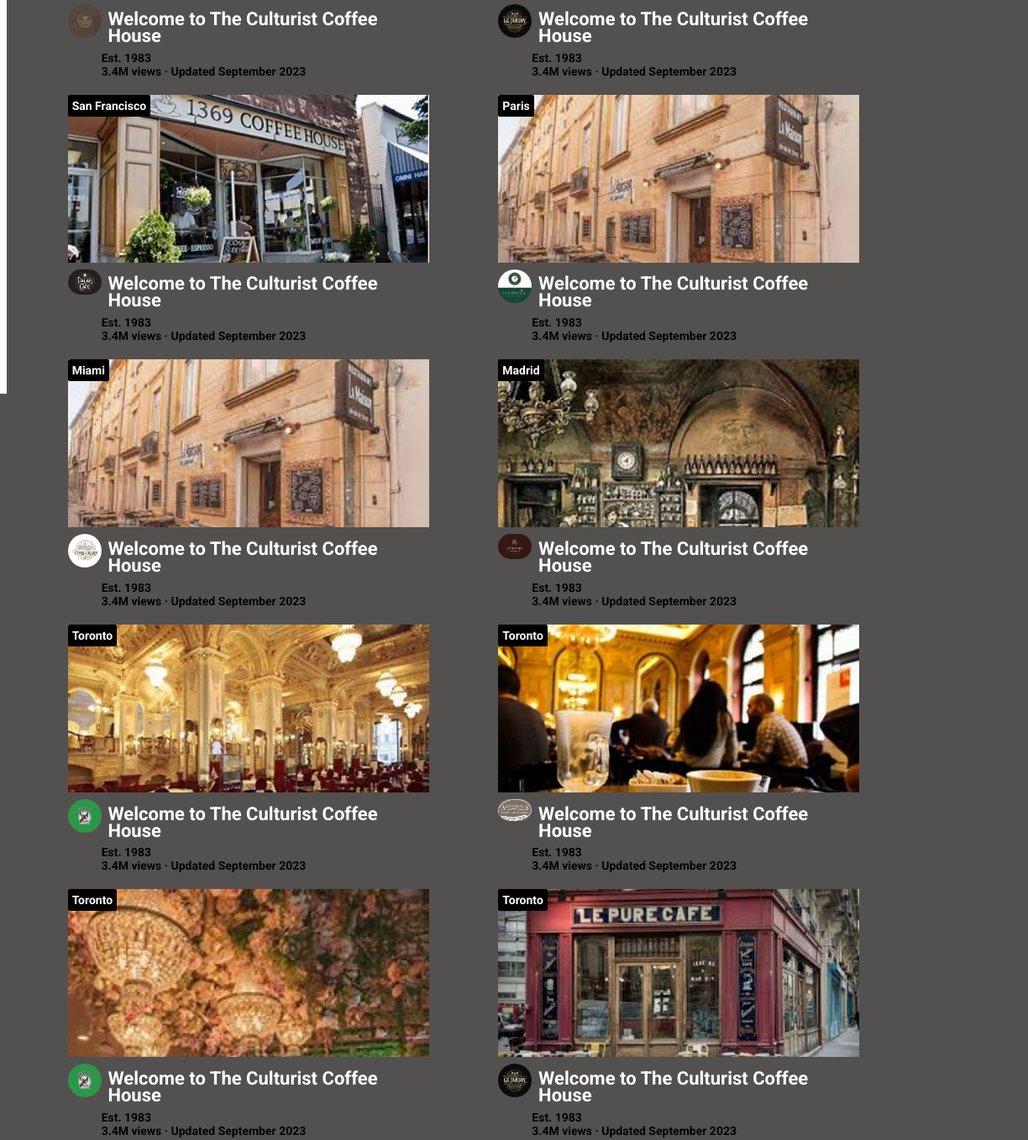
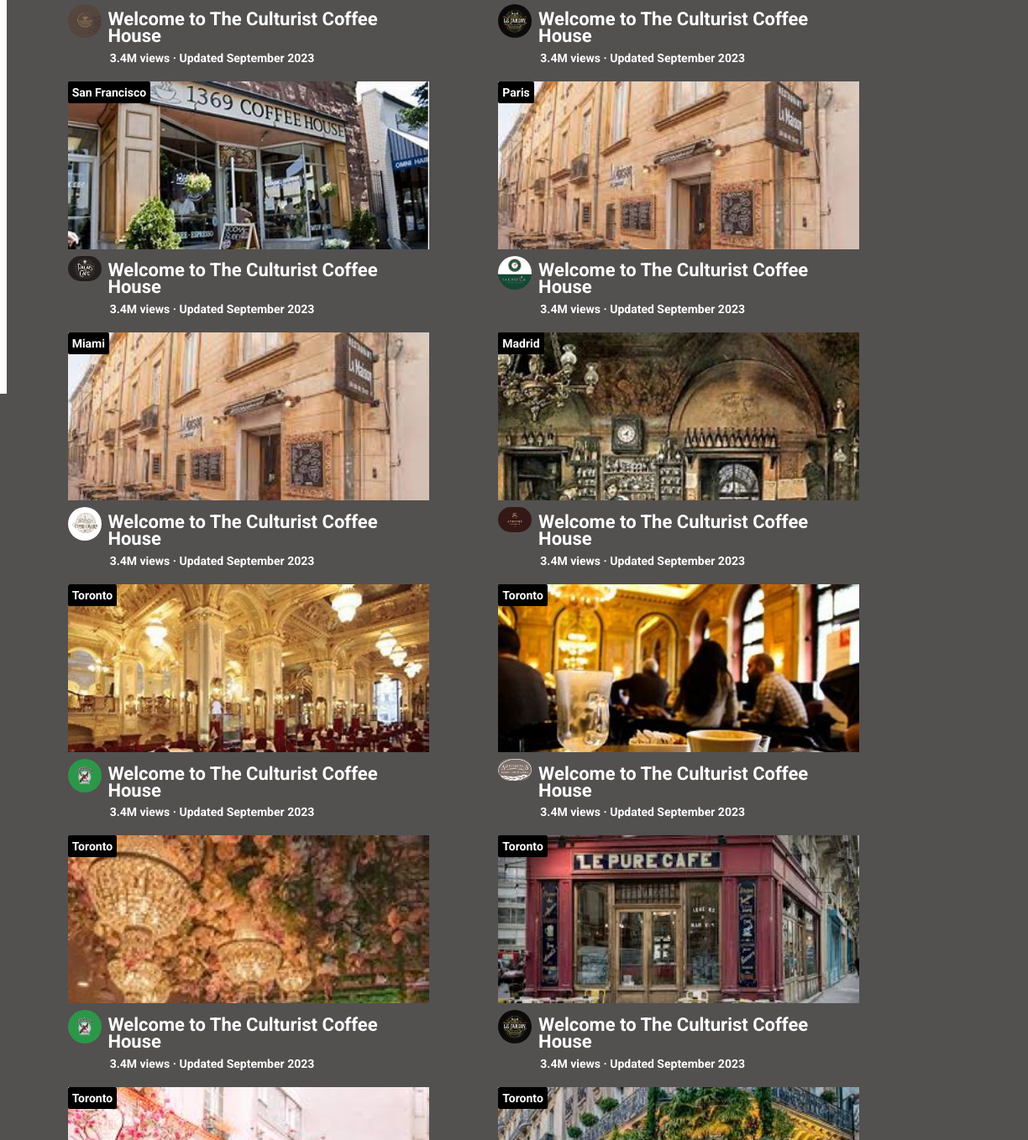
Before and after one commit to JosieSavill/coffee-hub, a plain HTML site: page index.html in a window 1280 px wide. Shown: the part 331-1689 px from the top of the page at 84% size, 56-1280 px from the left. Drawn offline with Linux system fonts and the light colour scheme.

Commit message:
updated thumbnail css

```diff
--- a/index.html
+++ b/index.html
@@ -85,9 +85,6 @@
                             <p class="coffee-shop-title">
                                 Welcome to The Culturist Coffee House
                             </p>
-                            <p class="date-established">
-                                Est. 1983
-                            </p>
                             <p class="views-date">
                                 3.4M views · Updated September 2023
                             </p>
@@ -107,9 +104,6 @@
                         <div class="video-info">
                             <p class="coffee-shop-title">
                                 Welcome to The Culturist Coffee House
-                            </p>
-                            <p class="date-established">
-                                Est. 1983
                             </p>
                             <p class="views-date">
                                 3.4M views · Updated September 2023
@@ -131,9 +125,6 @@
                             <p class="coffee-shop-title">
                                 Welcome to The Culturist Coffee House
                             </p>
-                            <p class="date-established">
-                                Est. 1983
-                            </p>
                             <p class="views-date">
                                 3.4M views · Updated September 2023
                             </p>
@@ -153,9 +144,6 @@
                         <div class="video-info">
                             <p class="coffee-shop-title">
                                 Welcome to The Culturist Coffee House
-                            </p>
-                            <p class="date-established">
-                                Est. 1983
                             </p>
                             <p class="views-date">
                                 3.4M views · Updated September 2023
@@ -177,9 +165,6 @@
                             <p class="coffee-shop-title">
                                 Welcome to The Culturist Coffee House
                             </p>
-                            <p class="date-established">
-                                Est. 1983
-                            </p>
                             <p class="views-date">
                                 3.4M views · Updated September 2023
                             </p>
@@ -199,9 +184,6 @@
                         <div class="video-info">
                             <p class="coffee-shop-title">
                                 Welcome to The Culturist Coffee House
-                            </p>
-                            <p class="date-established">
-                                Est. 1983
                             </p>
                             <p class="views-date">
                                 3.4M views · Updated September 2023
@@ -223,9 +205,6 @@
                             <p class="coffee-shop-title">
                                 Welcome to The Culturist Coffee House
                             </p>
-                            <p class="date-established">
-                                Est. 1983
-                            </p>
                             <p class="views-date">
                                 3.4M views · Updated September 2023
                             </p>
@@ -245,9 +224,6 @@
                     <div class="video-info">
                         <p class="coffee-shop-title">
                             Welcome to The Culturist Coffee House
-                        </p>
-                        <p class="date-established">
-                            Est. 1983
                         </p>
                         <p class="views-date">
                             3.4M views · Updated September 2023
@@ -269,9 +245,6 @@
                         <p class="coffee-shop-title">
                             Welcome to The Culturist Coffee House
                         </p>
-                        <p class="date-established">
-                            Est. 1983
-                        </p>
                         <p class="views-date">
                             3.4M views · Updated September 2023
                         </p>
@@ -291,9 +264,6 @@
                             <div class="video-info">
                                 <p class="coffee-shop-title">
                                     Welcome to The Culturist Coffee House
-                                </p>
-                                <p class="date-established">
-                                    Est. 1983
                                 </p>
                                 <p class="views-date">
                                     3.4M views · Updated September 2023
@@ -315,9 +285,6 @@
                             <p class="coffee-shop-title">
                                 Welcome to The Culturist Coffee House
                             </p>
-                            <p class="date-established">
-                                Est. 1983
-                            </p>
                             <p class="views-date">
                                 3.4M views · Updated September 2023
                             </p>
@@ -338,9 +305,6 @@
                             <p class="coffee-shop-title">
                                 Welcome to The Culturist Coffee House
                             </p>
-                            <p class="date-established">
-                                Est. 1983
-                            </p>
                             <p class="views-date">
                                 3.4M views · Updated September 2023
                             </p>
--- a/styles/coffee-houses.css
+++ b/styles/coffee-houses.css
@@ -56,15 +56,16 @@
     position: relative;
 }
 
-.date-established {
+/* .date-established {
     font-size: 14px;
     color: black;
 
-}
+} */
 
 .views-date {
     font-size: 14px;
-    color: black;
+    color: white;
+    padding-left: 10px;
 }
 
 .video-info {
--- a/styles/general.css
+++ b/styles/general.css
@@ -1,7 +1,8 @@
 p {
-    color: black;
+    color: white;
     margin-top: 0;
     margin-bottom: 0;
+
 }
 
 *{
@@ -13,23 +14,6 @@ body {
     font-family: Roboto, Arial;
     width: 100%;
     margin: 0px;
-
-    /* margin: 0;
-    padding-top: 80px;
-    padding-left: 96px;
-    padding-right: 24px;
-    display: flex;
-    flex-direction: rows;
-    flex-wrap: wrap;
-    justify-content: center;
-    row-gap: 10%;
-    column-gap: 2%;
-    height: 100%;
-    width: 100%;
-    padding-top: 10%;
-    padding-left: 6%;
-    padding-right: 1%;*/
-    /* background-color: rgba(53, 6, 6, 0.856); */
     background-color: rgb(83, 80, 80);
 
 }
@@ -51,7 +35,7 @@ main {
 }
 
 
- @media (max-width: 600px) {
+@media (max-width: 600px) {
     main {
         padding-right: 10%;
         padding-left: 10%;
```
